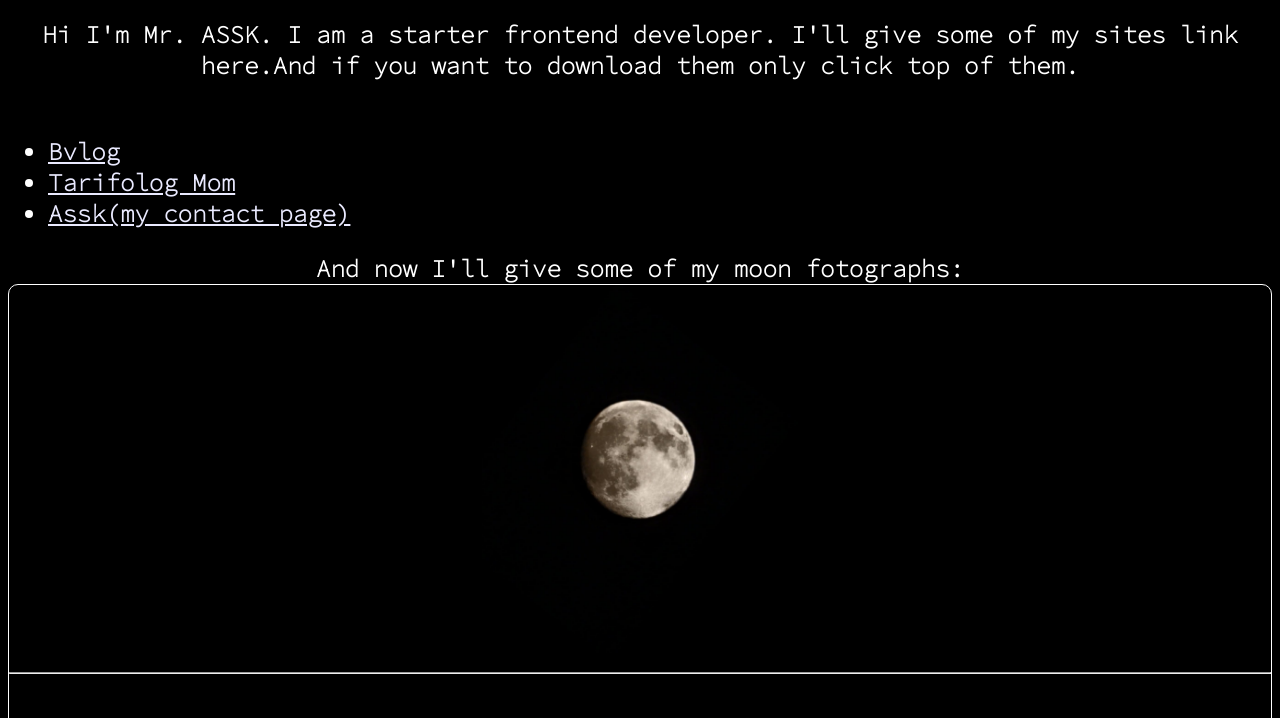
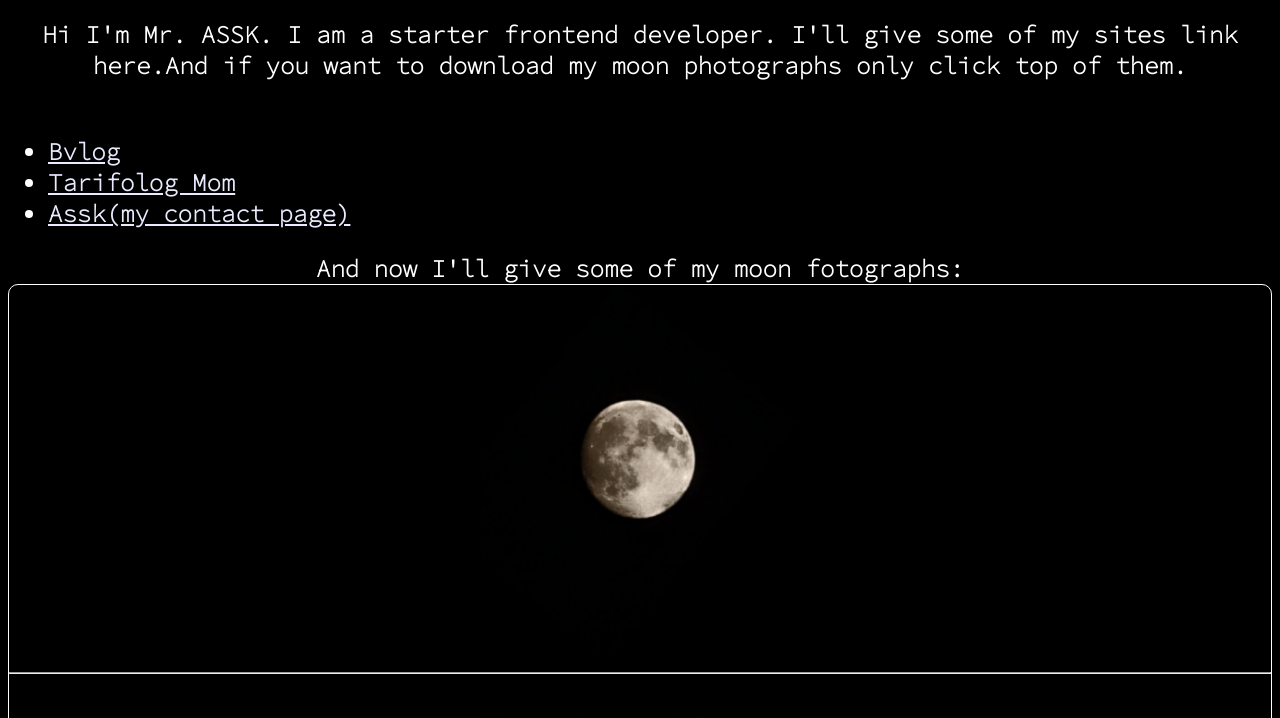
Before and after one commit to mrassk/mrassk.github.io, a plain HTML site: page index.html in a window 1280 px wide. Shown: the part 82-800 px from the top of the page. Drawn offline with Linux system fonts and the light colour scheme.

Commit message:
Update index.html
1.0.4

```diff
--- a/index.html
+++ b/index.html
@@ -25,7 +25,7 @@
 <body>
     <h1>Mr. ASSK<br><hr bgcolor="white">
  </h1>
- <h2>Hi I'm Mr. ASSK. I am a starter frontend developer. I'll give some of my sites link here.And if you want to download them only click top of them.<br><br>
+ <h2>Hi I'm Mr. ASSK. I am a starter frontend developer. I'll give some of my sites link here.And if you want to download my moon photographs only click top of them.<br><br>
  <ul>
      <li>
  <a href="https://bvlog.netlify.app/">Bvlog</a></li>
```
